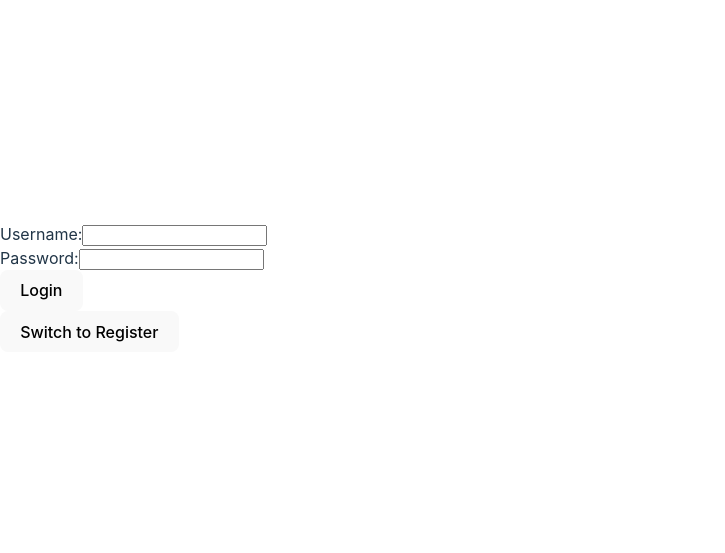
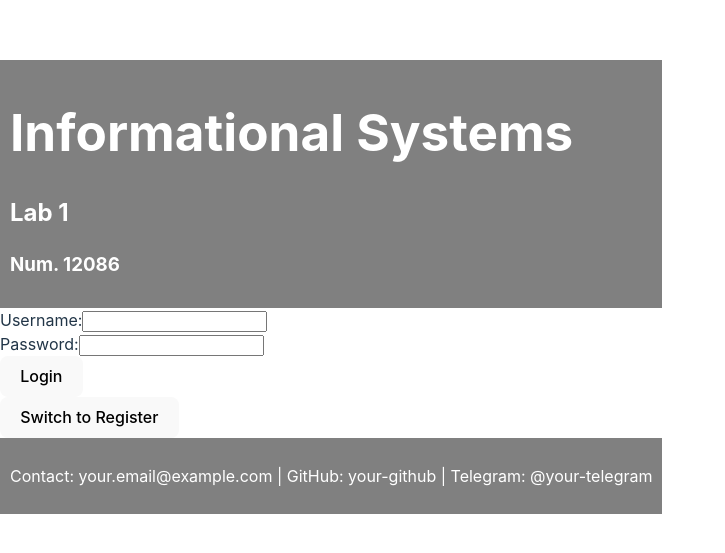
Before and after one commit to LocalPiperITMO/informational-systems, a React (Vite) app in the folder lab1/frontend/: page /auth in a window 1280 px wide. Shown: the part 113-666 px from the top of the page, without its empty margins (0-725 px from the left). Built offline with nearby package versions, Linux system fonts and the light colour scheme.

Commit message:
feat: added footer and header to auth

```diff
--- a/lab1/frontend/src/components/Auth/AuthForm.tsx
+++ b/lab1/frontend/src/components/Auth/AuthForm.tsx
@@ -1,6 +1,8 @@
 import { useState } from "react";
 import { useAuth } from "../../AuthContext";
 import { useNavigate } from "react-router-dom";
+import Header from "../Header";
+import Footer from "../Footer";
 
 const AuthForm: React.FC = () => {
   const [isRegister, setIsRegister] = useState(false);
@@ -48,6 +50,8 @@ const AuthForm: React.FC = () => {
 
   return (
     <div>
+      <Header role=""/>
+
       <form onSubmit={handleSubmit}>
         <div>
           <label>
@@ -80,6 +84,8 @@ const AuthForm: React.FC = () => {
       <button onClick={() => setIsRegister(!isRegister)}>
         Switch to {isRegister ? 'Login' : 'Register'}
       </button>
+
+      <Footer role=""/>
     </div>
   );
 };
```
